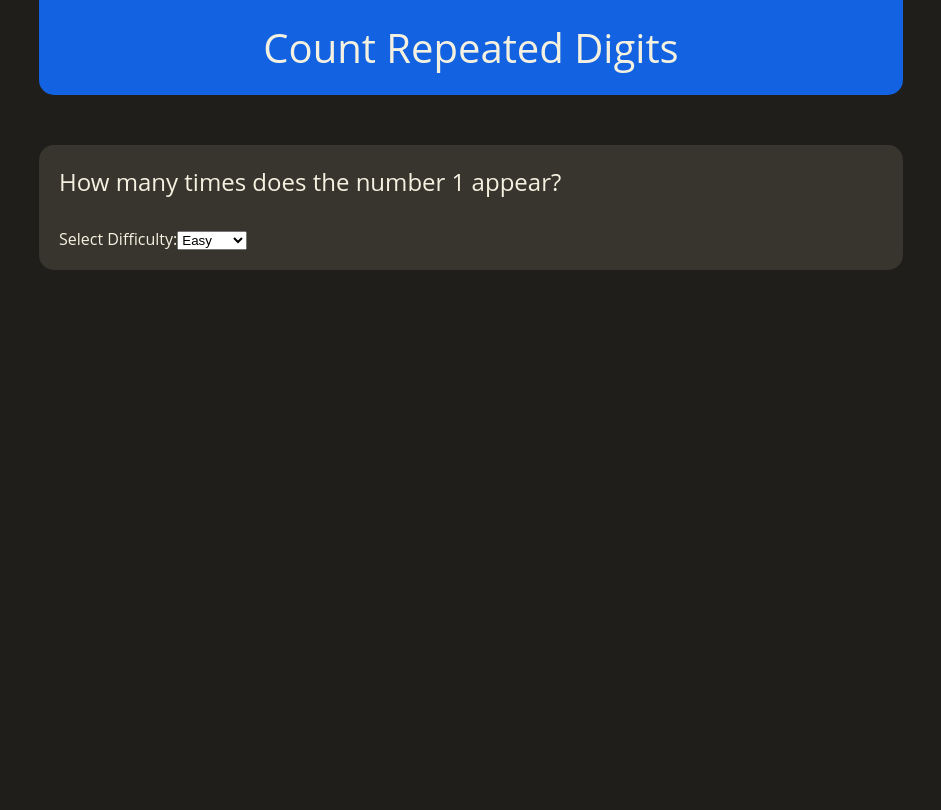
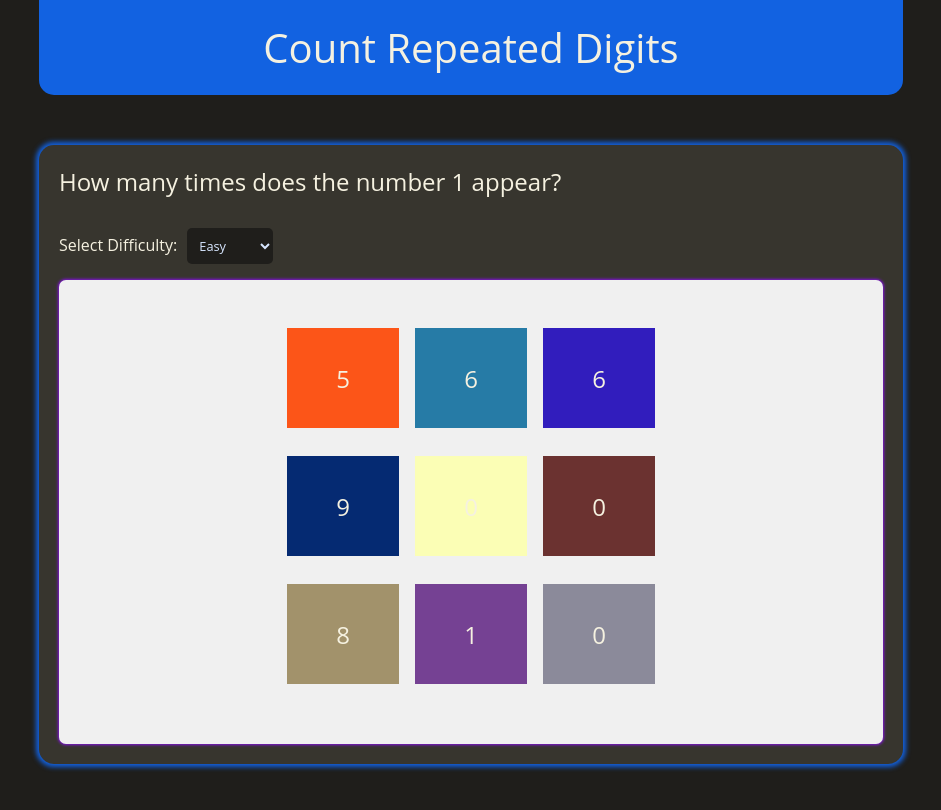
Before and after one commit to khaled-alselwady/count-repeated-digits, an Angular app: page / in a window 1280 px wide. Shown: the top 810 px of the page, without its empty margins (169-1110 px from the left). Built offline with nearby package versions, Linux system fonts and the light colour scheme.

Commit message:
feat(random-numbers): add random-numbers component

```diff
--- a/src/app/question/question.component.css
+++ b/src/app/question/question.component.css
@@ -3,9 +3,24 @@ section {
   padding: 20px;
   margin: 50px 13rem;
   border-radius: 15px;
+  box-shadow: 0 0 5px 3px rgb(18, 98, 225);
 }
 
 header {
   font-size: 1.5rem;
   margin-bottom: 30px;
 }
+
+label {
+  margin-right: 10px;
+}
+
+select {
+  font: inherit;
+  padding: 0.5rem;
+  font-size: 0.8rem;
+  background-color: #1f1e1b;
+  color: rgb(215, 230, 255);
+  border: none;
+  border-radius: 5px;
+}
--- a/src/app/question/question.component.html
+++ b/src/app/question/question.component.html
@@ -1,9 +1,18 @@
 <section>
   <header>How many times does the number {{ randomDigit }} appear?</header>
   <label for="difficulty">Select Difficulty:</label>
-  <select name="difficulty" id="difficulty">
+  <select
+    name="difficulty"
+    id="difficulty"
+    (change)="onChangeDifficultyOptions(filter.value)"
+    #filter
+  >
     <option value="easy">Easy</option>
     <option value="medium">Medium</option>
     <option value="hard">Hard</option>
   </select>
+
+  <app-random-numbers
+    [difficultyMode]="getSelectedDifficultyMode(filter.value)"
+  />
 </section>
--- a/src/app/question/question.component.ts
+++ b/src/app/question/question.component.ts
@@ -1,16 +1,33 @@
-import { Component, OnInit } from '@angular/core';
+import { Component, EventEmitter, OnInit, Output } from '@angular/core';
+import { RandomNumbersComponent } from '../random-numbers/random-numbers.component';
+import { DifficultyOptions } from './question.model';
 
 @Component({
   selector: 'app-question',
   standalone: true,
-  imports: [],
+  imports: [RandomNumbersComponent],
   templateUrl: './question.component.html',
   styleUrl: './question.component.css',
 })
 export class QuestionComponent implements OnInit {
   randomDigit = 0;
 
+  getSelectedDifficultyMode(filter: string) {
+    switch (filter) {
+      case 'medium':
+        return DifficultyOptions.MEDIUM;
+      case 'hard':
+        return DifficultyOptions.HARD;
+      default:
+        return DifficultyOptions.EASY;
+    }
+  }
+
   ngOnInit() {
     this.randomDigit = Math.floor(Math.random() * 10);
   }
+
+  onChangeDifficultyOptions(filter: string) {
+    // this.change.emit(this.getSelectedDifficultyMode(filter));
+  }
 }
--- /dev/null
+++ b/src/app/question/question.model.ts
@@ -0,0 +1,5 @@
+export enum DifficultyOptions {
+  EASY = 9,
+  MEDIUM = 36,
+  HARD = 81,
+}
--- /dev/null
+++ b/src/app/random-numbers/random-numbers.component.css
@@ -0,0 +1,43 @@
+:host {
+  display: flex;
+  justify-content: center; /* Horizontally centers the grid */
+  align-items: center; /* Vertically centers the grid */
+  /* height: 100vh;  */
+  background-color: #f0f0f0;
+  margin-top: 1rem;
+  border-radius: 7px;
+  box-shadow: 0 0 3px 1px rgb(132, 18, 225);
+}
+
+.grid-container {
+  display: grid;
+  grid-template-columns: repeat(3, 7rem); /* 3 columns of equal width */
+  grid-template-rows: repeat(3, 7rem); /* 3 rows of equal height */
+  gap: 1rem; /* Optional: Adds space between the grid items */
+  padding: 3rem;
+}
+
+.grid-item {
+  background-color: lightblue;
+  border: none;
+  display: flex;
+  align-items: center;
+  justify-content: center;
+  height: 100px; /* You can adjust the height as needed */
+  font-size: 1.5rem;
+}
+
+.easy-difficulty {
+  grid-template-columns: repeat(3, 7rem);
+  grid-template-rows: repeat(3, 7rem);
+}
+
+.medium-difficulty {
+  grid-template-columns: repeat(6, 7rem);
+  grid-template-rows: repeat(6, 7rem);
+}
+
+.hard-difficulty {
+  grid-template-columns: repeat(9, 7rem);
+  grid-template-rows: repeat(9, 7rem);
+}
--- /dev/null
+++ b/src/app/random-numbers/random-numbers.component.html
@@ -0,0 +1,16 @@
+<div
+  class="grid-container"
+  [class]="{
+    'easy-difficulty': difficultyMode === getValueOfDifficultyMode('EASY'),
+    'medium-difficulty': difficultyMode === getValueOfDifficultyMode('MEDIUM'),
+    'hard-difficulty': difficultyMode === getValueOfDifficultyMode('HARD')
+  }"
+>
+  <div
+    class="grid-item"
+    *ngFor="let randomNumber of allRandomNumbers; let i = index"
+    [style.background-color]="randomNumber.backgroundColor"
+  >
+    {{ randomNumber.number }}
+  </div>
+</div>
--- /dev/null
+++ b/src/app/random-numbers/random-numbers.component.ts
@@ -0,0 +1,51 @@
+import { Component, Input, OnChanges, SimpleChanges } from '@angular/core';
+import { DifficultyOptions } from '../question/question.model';
+import { NgFor } from '@angular/common';
+
+@Component({
+  selector: 'app-random-numbers',
+  standalone: true,
+  imports: [NgFor],
+  templateUrl: './random-numbers.component.html',
+  styleUrl: './random-numbers.component.css',
+})
+export class RandomNumbersComponent {
+  @Input({ required: true }) difficultyMode: DifficultyOptions =
+    DifficultyOptions.EASY;
+
+  randomNumbers: {
+    number: number;
+    backgroundColor: string;
+  }[] = [];
+
+  getRandomColor() {
+    const letters = '0123456789ABCDEF';
+    let color = '#';
+    for (let i = 0; i < 6; i++) {
+      color += letters[Math.floor(Math.random() * 16)];
+    }
+    return color;
+  }
+
+  get allRandomNumbers() {
+    this.randomNumbers.length = 0;
+    for (let i = 0; i < this.difficultyMode; i++) {
+      this.randomNumbers.push({
+        number: Math.floor(Math.random() * 10),
+        backgroundColor: this.getRandomColor(),
+      });
+    }
+    return this.randomNumbers;
+  }
+
+  getValueOfDifficultyMode(difficultyMode: 'EASY' | 'MEDIUM' | 'HARD') {
+    switch (difficultyMode) {
+      case 'MEDIUM':
+        return DifficultyOptions.MEDIUM;
+      case 'HARD':
+        return DifficultyOptions.HARD;
+      default:
+        return DifficultyOptions.EASY;
+    }
+  }
+}
```
